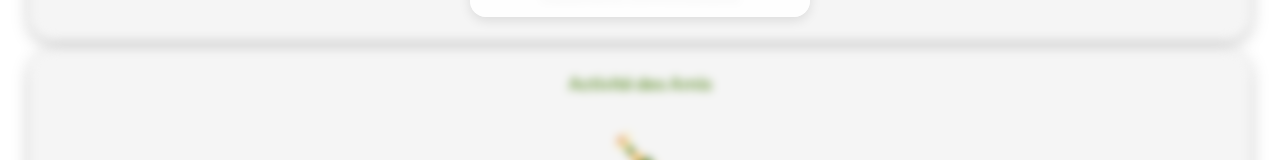
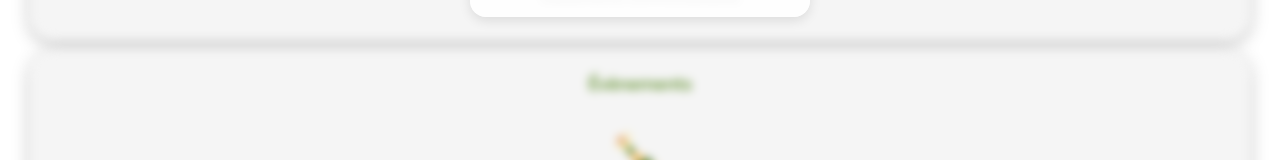
Before and after one commit to gautierternisien/projetGL_g1, a Vue app in the folder frontend/: page /communaute in a window 1280 px wide. Shown: the part 523-683 px from the top of the page. Built offline with nearby package versions, Linux system fonts and the light colour scheme.

Commit message:
Correction d'un titre de page

```diff
--- a/frontend/src/views/CommunauteView.vue
+++ b/frontend/src/views/CommunauteView.vue
@@ -83,7 +83,7 @@ function handleCardClick(e: Event) {
 
         <!-- Evenements -->
         <RouterLink to="/communaute/evenements" class="unstyled-link" @click="handleCardClick">
-          <Card title="Activité des Amis" :hasArrow="isConnected">
+          <Card title="Évènements" :hasArrow="isConnected">
             <div class="dashboard-card-content">
               <span class="dashboard-emoji">🍾</span>
               <p class="dashboard-text">Dernières missions réalisées par les amis</p>
```
